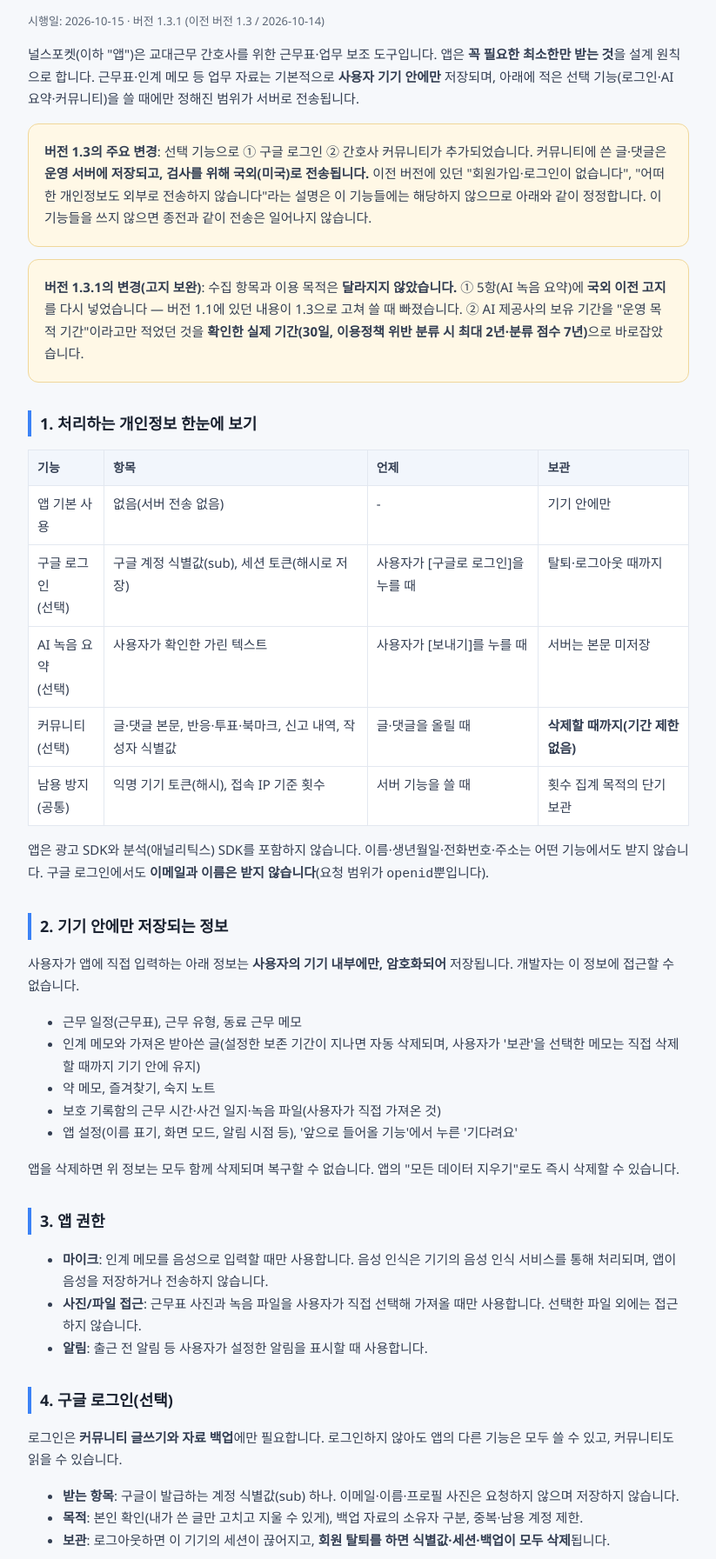
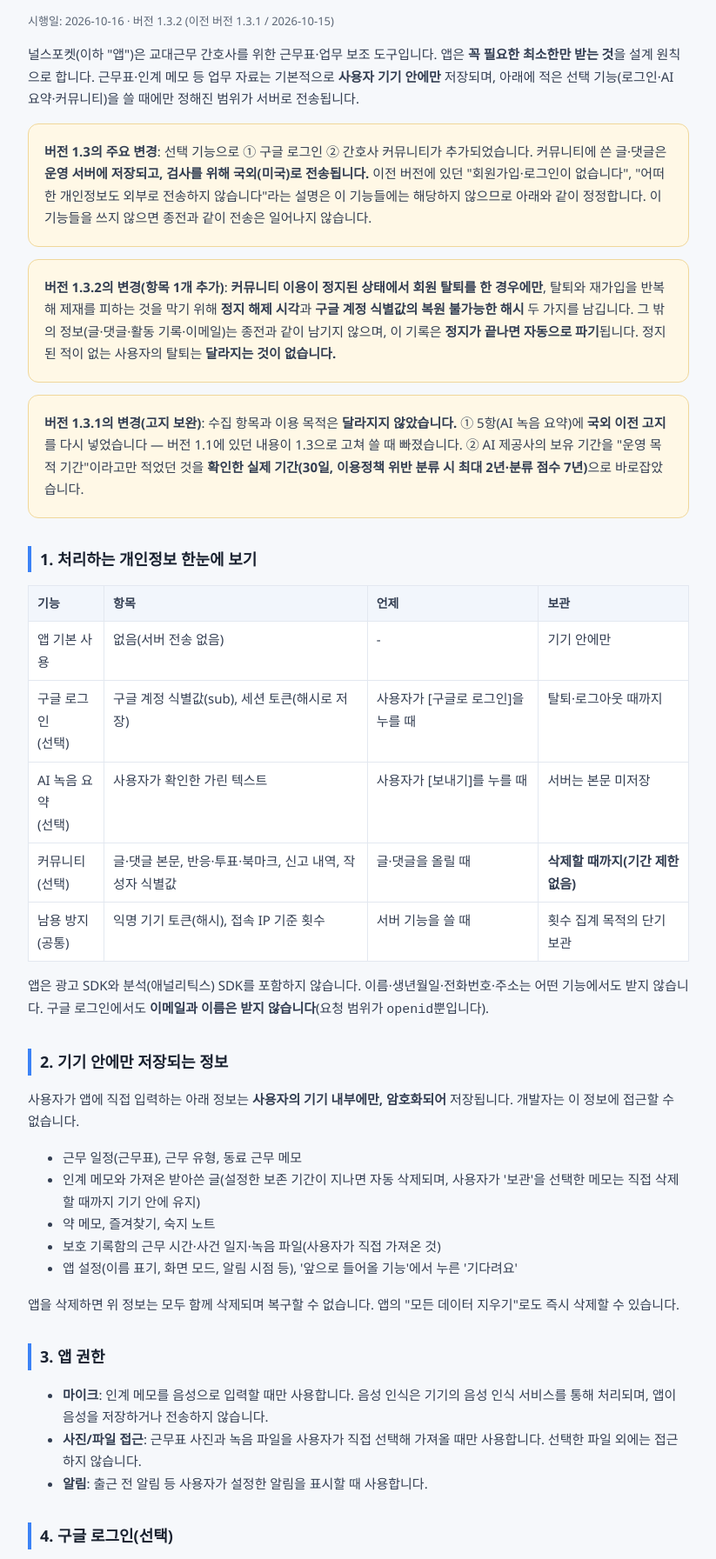
Before and after one commit to jaewarning/nursepocket, a plain HTML site: page privacy.html in a window 1280 px wide. Shown: the part 127-1920 px from the top of the page at 87% size, without its empty margins (228-1051 px from the left). Drawn offline with Linux system fonts and the light colour scheme.

Commit message:
방침 1.3.2 · 약관 5-4: 정지 중 탈퇴 시 남기는 것, 누적은 '서로 다른 날'
서버가 두 가지를 바꿨고, 공개 문서가 그것을 적어야 한다.

1) 정지된 상태에서 탈퇴하면 정지 해제 시각과 구글 식별값의 복원 불가능한 해시 둘만
   남긴다(탈퇴 → 재가입으로 제재를 피하지 못하게). 정지가 끝나면 자동 파기하고,
   영구 정지만 계속 보관한다. 근거는 개인정보 보호법 제15조 제1항 제6호.
   정지된 적 없는 사용자의 탈퇴는 달라지는 것이 없다.

2) 약관 5-4의 '누적'이 서로 다른 날에 확인된 횟수임을 명시했다. 한 글에 여러 사람이
   신고해도 운영자가 한 번 확인하면 1회다 — 몰려서 신고하는 것만으로 정지가 걸리던
   구현을 고치면서, 문구가 뜻하는 바를 분명히 했다.

```diff
--- a/privacy.html
+++ b/privacy.html
@@ -22,11 +22,13 @@ nav a{font-size:14px;margin-right:14px}
 <body><div class="wrap">
 <nav><a href="./">처음으로</a><a href="terms.html">이용약관</a><a href="rights.html">권리침해 삭제 요청</a><a href="notices.html">조치 공시</a></nav>
 <h1>널스포켓 개인정보처리방침</h1>
-<p class="meta">시행일: 2026-10-15 · 버전 1.3.1 (이전 버전 1.3 / 2026-10-14)</p>
+<p class="meta">시행일: 2026-10-16 · 버전 1.3.2 (이전 버전 1.3.1 / 2026-10-15)</p>
 
 <p>널스포켓(이하 "앱")은 교대근무 간호사를 위한 근무표·업무 보조 도구입니다. 앱은 <b>꼭 필요한 최소한만 받는 것</b>을 설계 원칙으로 합니다. 근무표·인계 메모 등 업무 자료는 기본적으로 <b>사용자 기기 안에만</b> 저장되며, 아래에 적은 선택 기능(로그인·AI 요약·커뮤니티)을 쓸 때에만 정해진 범위가 서버로 전송됩니다.</p>
 
 <div class="card warn"><p><b>버전 1.3의 주요 변경</b>: 선택 기능으로 ① 구글 로그인 ② 간호사 커뮤니티가 추가되었습니다. 커뮤니티에 쓴 글·댓글은 <b>운영 서버에 저장되고, 검사를 위해 국외(미국)로 전송됩니다.</b> 이전 버전에 있던 "회원가입·로그인이 없습니다", "어떠한 개인정보도 외부로 전송하지 않습니다"라는 설명은 이 기능들에는 해당하지 않으므로 아래와 같이 정정합니다. 이 기능들을 쓰지 않으면 종전과 같이 전송은 일어나지 않습니다.</p></div>
+
+<div class="card warn"><p><b>버전 1.3.2의 변경(항목 1개 추가)</b>: <b>커뮤니티 이용이 정지된 상태에서 회원 탈퇴를 한 경우에만</b>, 탈퇴와 재가입을 반복해 제재를 피하는 것을 막기 위해 <b>정지 해제 시각</b>과 <b>구글 계정 식별값의 복원 불가능한 해시</b> 두 가지를 남깁니다. 그 밖의 정보(글·댓글·활동 기록·이메일)는 종전과 같이 남기지 않으며, 이 기록은 <b>정지가 끝나면 자동으로 파기</b>됩니다. 정지된 적이 없는 사용자의 탈퇴는 <b>달라지는 것이 없습니다.</b></p></div>
 
 <div class="card warn"><p><b>버전 1.3.1의 변경(고지 보완)</b>: 수집 항목과 이용 목적은 <b>달라지지 않았습니다.</b> ① 5항(AI 녹음 요약)에 <b>국외 이전 고지</b>를 다시 넣었습니다 — 버전 1.1에 있던 내용이 1.3으로 고쳐 쓸 때 빠졌습니다. ② AI 제공사의 보유 기간을 "운영 목적 기간"이라고만 적었던 것을 <b>확인한 실제 기간(30일, 이용정책 위반 분류 시 최대 2년·분류 점수 7년)</b>으로 바로잡았습니다.</p></div>
 
@@ -64,7 +66,7 @@ nav a{font-size:14px;margin-right:14px}
 <ul>
 <li><b>받는 항목</b>: 구글이 발급하는 계정 식별값(sub) 하나. 이메일·이름·프로필 사진은 요청하지 않으며 저장하지 않습니다.</li>
 <li><b>목적</b>: 본인 확인(내가 쓴 글만 고치고 지울 수 있게), 백업 자료의 소유자 구분, 중복·남용 계정 제한.</li>
-<li><b>보관</b>: 로그아웃하면 이 기기의 세션이 끊어지고, <b>회원 탈퇴를 하면 식별값·세션·백업이 모두 삭제</b>됩니다.</li>
+<li><b>보관</b>: 로그아웃하면 이 기기의 세션이 끊어지고, <b>회원 탈퇴를 하면 식별값·세션·백업이 모두 삭제</b>됩니다. 다만 <b>커뮤니티 이용이 정지된 상태에서 탈퇴한 경우에 한해</b>, 탈퇴 후 재가입으로 제재를 피하는 것을 막기 위해 <b>정지 해제 시각</b>과 <b>구글 계정 식별값의 복원 불가능한 해시</b>만 남깁니다. 이 두 값으로는 누구인지 알 수 없고, 같은 구글 계정으로 다시 로그인할 때 맞춰 보는 데에만 씁니다. <b>정지가 끝나면 자동으로 파기</b>되며, 이용 정지가 영구인 경우에만 계속 보관합니다(근거: 개인정보 보호법 제15조 제1항 제6호 — 서비스 부정이용 방지를 위한 정당한 이익).</li>
 </ul>
 
 <h2>5. AI 녹음 요약 기능(선택)에서의 전송</h2>
@@ -113,7 +115,7 @@ nav a{font-size:14px;margin-right:14px}
 <p>사용자는 자신의 개인정보에 대해 <b>열람·정정·삭제·처리정지</b>를 요구할 수 있습니다.</p>
 <ul>
 <li><b>앱에서 바로</b>: 글·댓글 수정·삭제([내 활동]), 로그아웃, 회원 탈퇴, 모든 기기 데이터 삭제(설정 → 모든 데이터 지우기)</li>
-<li><b>회원 탈퇴 시</b>: 구글 계정 식별값, 세션, 백업이 모두 삭제됩니다. 다만 다른 이용자와의 대화 맥락이 끊기지 않도록, 이미 올린 글·댓글은 작성자 연결만 끊고 남겨 둘 수 있습니다. 본문까지 지우려면 탈퇴 전에 [내 활동]에서 먼저 삭제해 주세요.</li>
+<li><b>회원 탈퇴 시</b>: 구글 계정 식별값, 세션, 백업이 모두 삭제됩니다. 다만 다른 이용자와의 대화 맥락이 끊기지 않도록, 이미 올린 글·댓글은 작성자 연결만 끊고 남겨 둘 수 있습니다. 본문까지 지우려면 탈퇴 전에 [내 활동]에서 먼저 삭제해 주세요. <b>이용이 정지된 상태에서 탈퇴한 경우</b>에는 위 6항에 적은 대로 정지 해제 시각과 식별값 해시가 정지가 끝날 때까지 남습니다.</li>
 <li><b>이메일로</b>: <a href="mailto:jaewon5501@gmail.com">jaewon5501@gmail.com</a>. 접수 후 10일 이내에 처리하고 결과를 알려 드립니다.</li>
 <li>법령에 따라 보존해야 하는 기록(권리침해 신고 처리 기록 등)은 해당 기간이 지난 뒤 파기합니다.</li>
 </ul>
```
Also changed, not shown: terms.html (+2 -0 lines).
